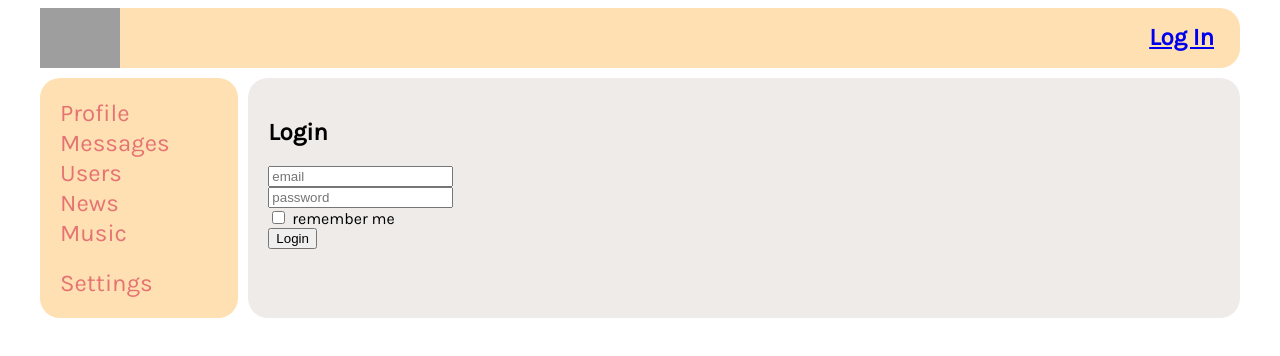
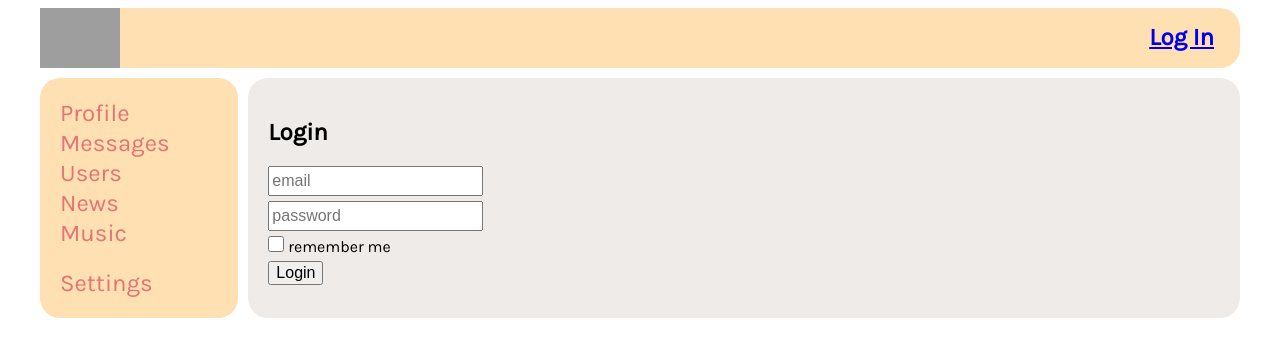
Before and after one commit to grecha2003/GabeNet, a React (Create React App) app: page /login in a window 1280 px wide. Shown: the top 356 px of the page. Built offline with nearby package versions, Linux system fonts and the light colour scheme; no server answers; grey boxes are pictures that could not be loaded.

Commit message:
doesn`t work autorizaton in login.jsx, work commmit(send to the server only login)trying fixing^^

```diff
--- a/src/Components/Login/Login.jsx
+++ b/src/Components/Login/Login.jsx
@@ -1,11 +1,13 @@
 import React from 'react';
 import { Formik, Form, Field, ErrorMessage } from 'formik';
 import * as Yup from 'yup';
+import { connect } from 'react-redux';
+import { login } from '../../Redux/authReducer';
 
 const validateLoginForm = (values) => {
 	const errors = {};
 	if (!values.email) {
-		errors.email = 'empty text box';
+		errors.email = 'required field';
 	} else if (!/^[A-Z0-9._%+-]+@[A-Z0-9.-]+\.[A-Z]{2,}$/i.test(values.email)) {
 		errors.email = 'invalid email address';
 	}
@@ -14,12 +16,12 @@ const validateLoginForm = (values) => {
 
 const validationSchemaLoginForm = Yup.object().shape({
 	password: Yup.string()
-		.min(2, 'must be longer than 2 characters')
-		.max(5, 'must be shorter than 5 characters')
-		.required('empty text box'),
+		.min(2, 'Min length is 2 symbols')
+		.max(30, 'Max length is 30 symbols')
+		.required('required field'),
 });
 
-const Login = () => {
+const Login = (props) => {
 	return (
 		<div>
 			<h2>Login</h2>
@@ -31,28 +33,48 @@ const Login = () => {
 				}}
 				validate={validateLoginForm}
 				validationSchema={validationSchemaLoginForm}
-				onSubmit={(values) => {
+				onSubmit={(values, formData) => {
+					props.login(formData.email, formData.password, formData.rememberMe);
 					console.log(values);
 				}}
 			>
 				{() => (
-					<Form>
-						<div>
-							<Field name={'email'} type={'text'} placeholder={'email'} />
+					<Form style={{ fontSize: '16px' }}>
+						<div style={{ display: 'flex', color: 'red', marginBottom: '5px' }}>
+							<Field
+								name={'email'}
+								type={'text'}
+								placeholder={'email'}
+								style={{ height: '24px', fontSize: '16px' }}
+							/>
+							<ErrorMessage
+								name="email"
+								component="div"
+								placeholder={'email'}
+								style={{ margin: '5px 0px 0px 0px' }}
+							/>
 						</div>
-						<ErrorMessage name="email" component="div" placeholder={'email'} />
-
-						<div>
-							<Field name={'password'} type={'password'} placeholder={'password'} />
+						<div style={{ display: 'flex', color: 'red', marginBottom: '5px' }}>
+							<Field
+								name={'password'}
+								type={'password'}
+								placeholder={'password'}
+								style={{ height: '24px', fontSize: '16px' }}
+							/>
+							<ErrorMessage name="password" component="div" style={{ margin: '5px 0px 0px 0px' }} />
 						</div>
-						<ErrorMessage name="password" component="div" />
-
-						<div>
-							<Field type={'checkbox'} name={'rememberMe'} id="rememberMe" />
+						<div style={{ marginBottom: '5px' }}>
+							<Field
+								type={'checkbox'}
+								name={'rememberMe'}
+								id="rememberMe"
+								style={{ width: '16px', height: '16px', margin: '0 auto' }}
+							/>
 							<label htmlFor={'rememberMe'}> remember me </label>
 						</div>
-
-						<button type={'submit'}>Login</button>
+						<button type={'submit'} style={{ fontSize: '16px' }}>
+							Login
+						</button>
 					</Form>
 				)}
 			</Formik>
@@ -60,4 +82,4 @@ const Login = () => {
 	);
 };
 
-export default Login;
+export default connect(null, { login })(Login);
--- a/src/Redux/authReducer.js
+++ b/src/Redux/authReducer.js
@@ -15,7 +15,7 @@ const authReducer = (state = initialState, action) => {
 		case SET_USER_DATA: {
 			return {
 				...state,
-				...action.data,
+				...action.payload,
 				isAuth: true,
 			};
 		}
@@ -24,10 +24,10 @@ const authReducer = (state = initialState, action) => {
 	}
 };
 
-export const setUserData = (id, email, login) => {
+export const setUserData = (id, email, login, isAuth) => {
 	return {
 		type: 'SET_USER_DATA',
-		data: { id, email, login },
+		payload: { id, email, login, isAuth },
 	};
 };
 
@@ -36,7 +36,27 @@ export const getAuthTC = () => {
 		authAPI.getMe().then((response) => {
 			if (response.data.resultCode === 0) {
 				let { id, email, login } = response.data.data;
-				dispatch(setUserData(id, email, login));
+				dispatch(setUserData(id, email, login, true));
+			}
+		});
+	};
+};
+
+export const login = (email, password, rememberMe) => {
+	return (dispatch) => {
+		authAPI.login(email, password, rememberMe).then((response) => {
+			if (response.data.resultCode === 0) {
+				dispatch(getAuthTC());
+			}
+		});
+	};
+};
+
+export const logout = () => {
+	return (dispatch) => {
+		authAPI.logout().then((response) => {
+			if (response.data.resultCode === 0) {
+				dispatch(getAuthTC(null, null, null, false));
 			}
 		});
 	};
--- a/src/api/api.js
+++ b/src/api/api.js
@@ -36,8 +36,12 @@ export const profileAPI = {
 
 export const authAPI = {
 	getMe() {
-		return instance.get(`auth/me`, {
-			withCredentials: true,
-		});
+		return instance.get(`auth/me`, {});
+	},
+	login(email, password, rememberMe = false) {
+		return instance.post(`auth/login`, { email, password, rememberMe });
+	},
+	logout() {
+		return instance.delete(`auth/login`);
 	},
 };
```
